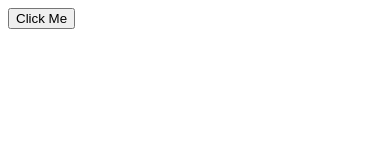
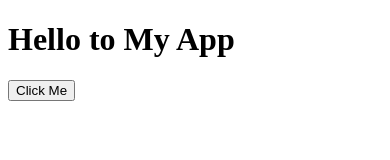
Before and after one commit to MikeDroit/GeolocationApp, a website: page BlankCordovaApp1/www/index.html in a window 390 px wide. Drawn offline with Linux system fonts and the light colour scheme; some packages are replaced by stand-ins of ours.

Commit message:
Hello to My App

```diff
--- a/BlankCordovaApp1/www/index.html
+++ b/BlankCordovaApp1/www/index.html
@@ -40,6 +40,7 @@
 
 </head>
 <body>
+    <h1>Hello to My App</h1>
     <button onclick="myLocation()">Click Me</button>
    <div>
        <p id="geolocation"></p>
```
